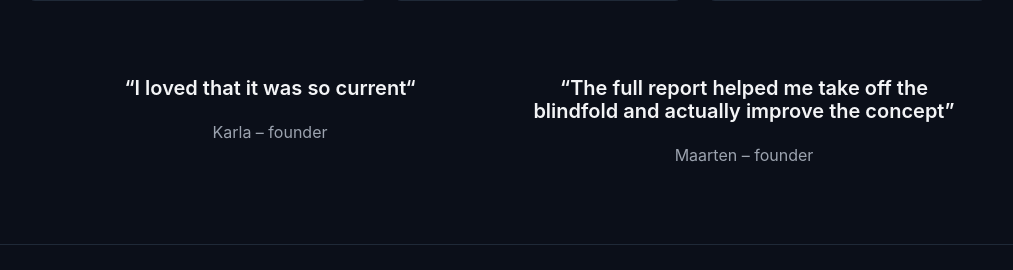
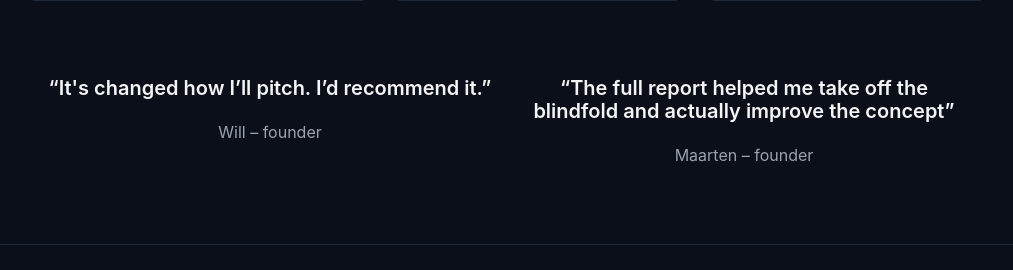
Before and after one commit to markbowley/retrospecty-portal, a FastAPI app: page / in a window 1280 px wide. Shown: the part 1363-1633 px from the top of the page, without its empty margins (133-1146 px from the left). Run offline with FastAPI, Linux system fonts and the light colour scheme; some libraries are stand-ins or nearby versions.

Commit message:
Update home.html

```diff
--- a/templates/home.html
+++ b/templates/home.html
@@ -54,8 +54,8 @@
             {% endfor %}
         </div>
     <section class="quote">
-      <div><blockquote cite="https://vitaminak.design">“I loved that it was so current“</blockquote>
-      <figcaption><cite><a href="https://vitaminak.design">Karla – founder</a></cite></figcaption></div>
+      <div><blockquote cite="">“It's changed how I’ll pitch. I’d recommend it.”</blockquote>
+      <figcaption><cite><a href="https://vitaminak.design">Will – founder</a></cite></figcaption></div>
       <div><blockquote cite="https://news.ycombinator.com/item?id=50532963">“The full report helped me take off the blindfold and actually improve the concept”</blockquote>
       <figcaption><cite><a href="https://news.ycombinator.com/item?id=50532963">Maarten – founder</a></cite></figcaption></div>
     </section>
```
